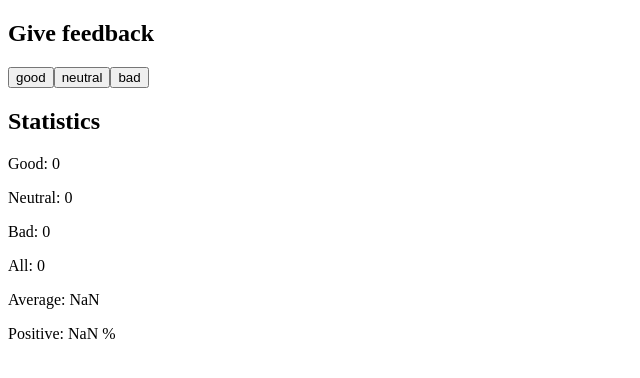
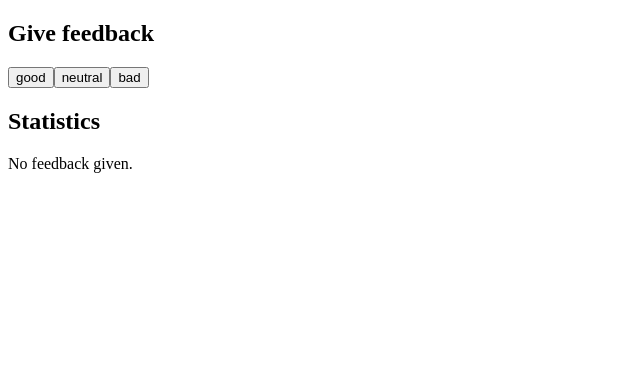
Before and after one commit to happoni/Fullstack2020, a React (Create React App) app in the folder osa1/unicafe/: page / in a window 1280 px wide. Shown: the top 378 px of the page, without its empty margins (0-640 px from the left). Built offline with nearby package versions, Linux system fonts and the light colour scheme.

Commit message:
tehtävä 1.9

```diff
--- a/osa1/unicafe/src/index.js
+++ b/osa1/unicafe/src/index.js
@@ -18,6 +18,14 @@ const Statistics = (props) => {
   const total = feedbacks[0] + feedbacks[1] + feedbacks[2]
   const average = (feedbacks[0] + (feedbacks[2] * -1)) / total
   const positives = feedbacks[0] / total * 100
+
+  if (total === 0) {
+    return (
+      <div>
+        <p>No feedback given.</p>
+      </div>
+    )
+  }
 
   return (
   <div>
```
